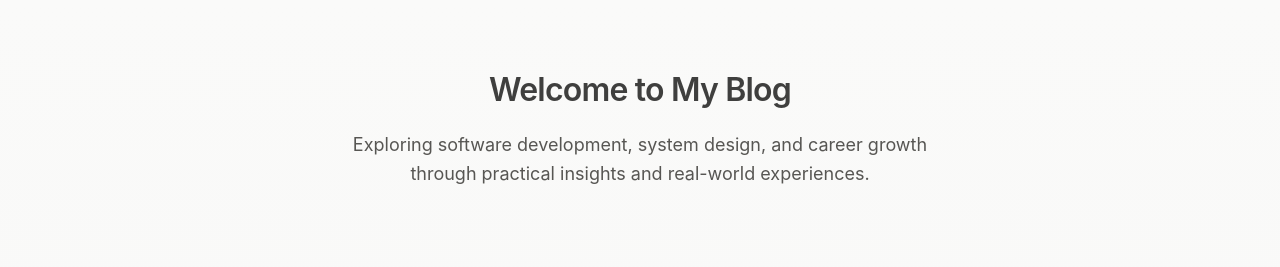
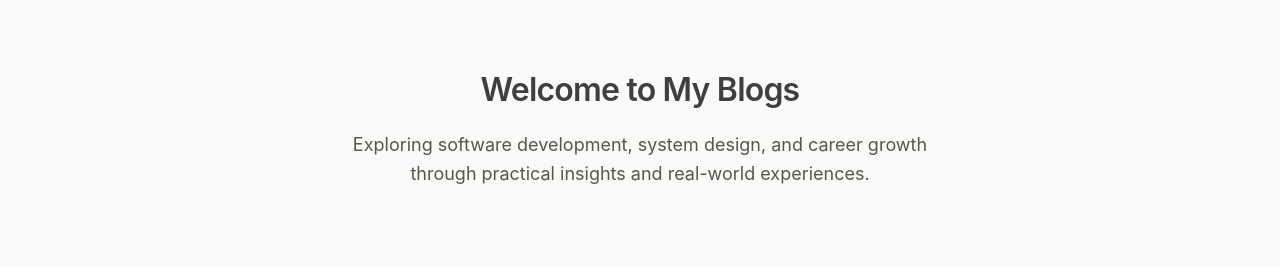
Before and after one commit to Manask322/blogs, a Jekyll site: the page built from index.html, in a window 1280 px wide. Shown: the top 267 px of the page. Built offline with Jekyll 4.4.1, drawn with Linux system fonts in a browser that asks for light colours.

Commit message:
Change title to 'Welcome to My Blogs'
Made-with: Cursor

```diff
--- a/index.html
+++ b/index.html
@@ -6,7 +6,7 @@ title: Home
 <div class="page-wrapper">
     <section class="hero">
         <div class="hero-content">
-            <h2>Welcome to My Blog</h2>
+            <h2>Welcome to My Blogs</h2>
             <p>Exploring software development, system design, and career growth through practical insights and real-world experiences.</p>
         </div>
     </section>
```
